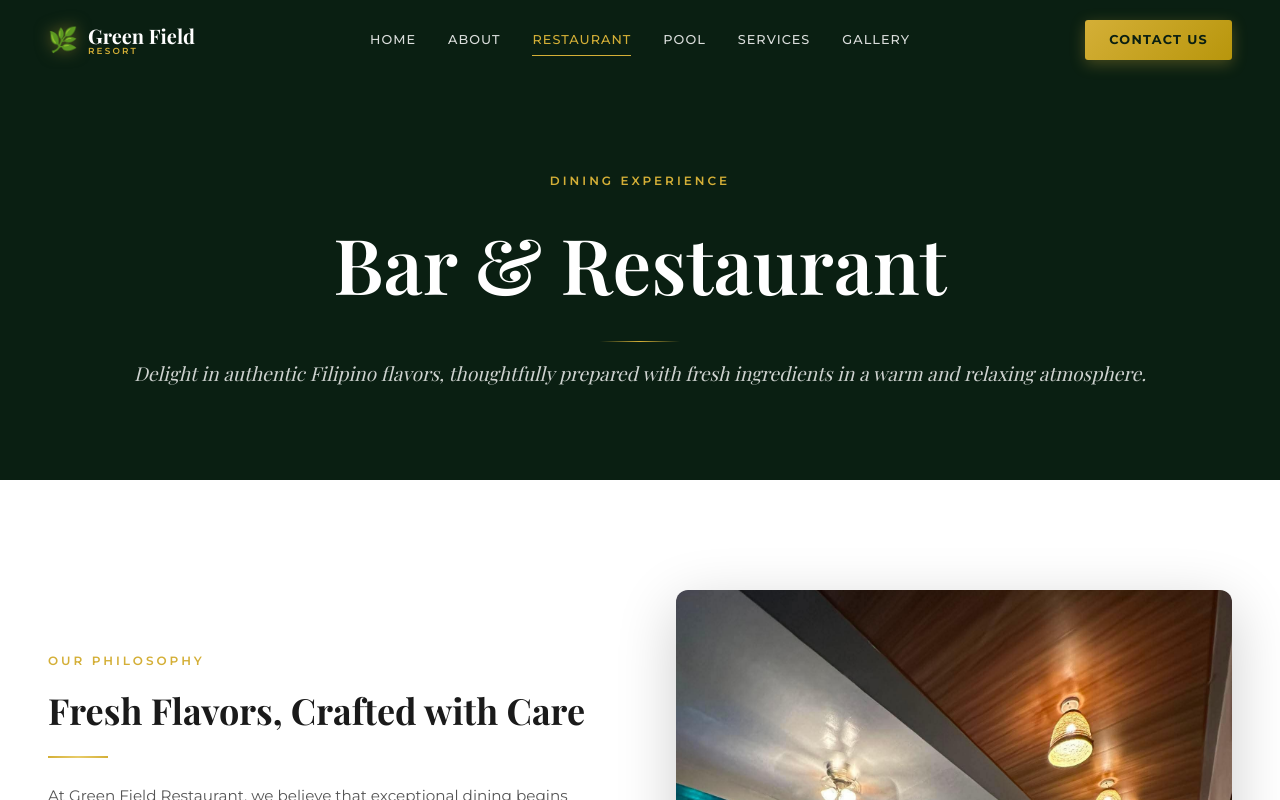
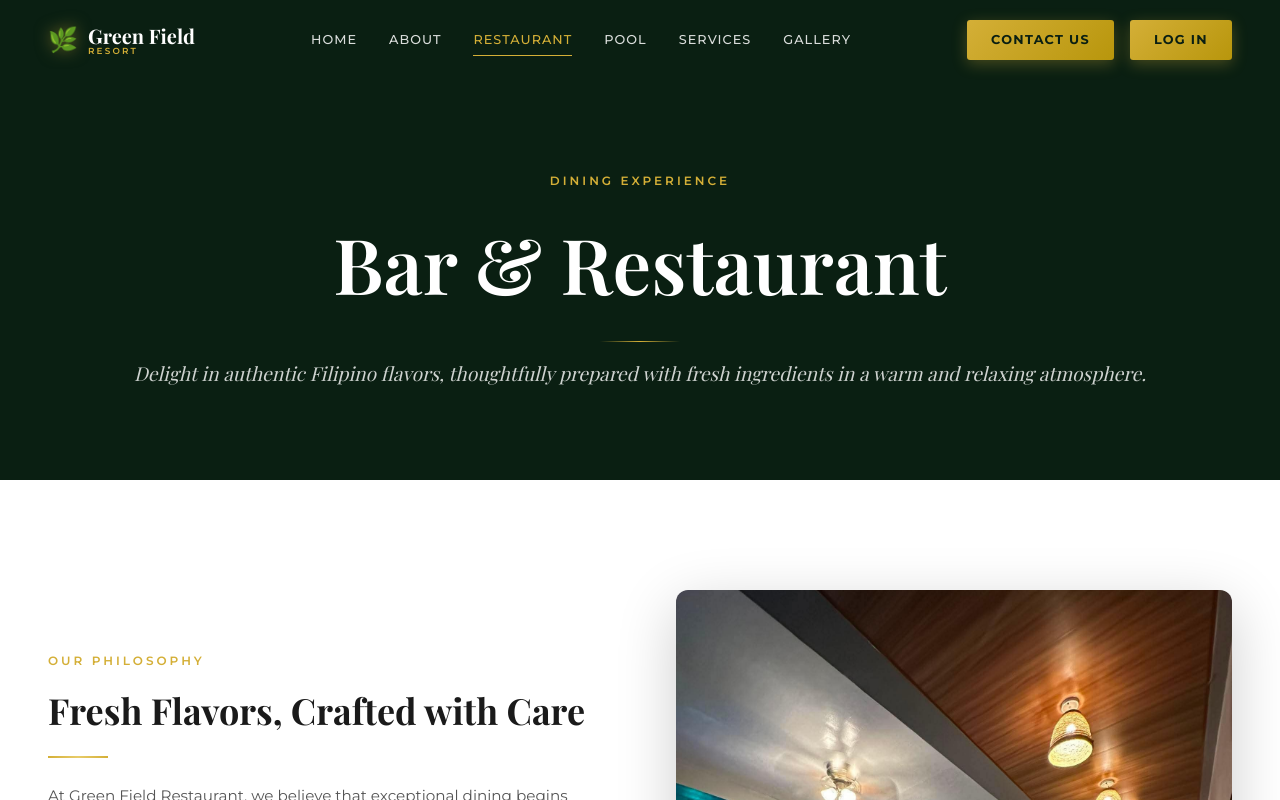
Before and after one commit to greenfieldresorthotel-web/Greenfield-ResortHotel, an Angular app: page /restaurant in a window 1280 px wide. Shown: the top 800 px of the page. Built offline with nearby package versions, Linux system fonts and the light colour scheme; a web font is replaced by a local one.

Commit message:
inventory log in

```diff
--- a/src/app/features/contact/contact.component.html
+++ b/src/app/features/contact/contact.component.html
@@ -1,11 +1,10 @@
 <!-- Hero -->
-<section class="page-hero" style="background-image: url('https://picsum.photos/seed/contact-hero/1920/700')">
+<section class="page-hero" style="background-image: url('images/BG/outside.jpeg')">
   <div class="page-hero__overlay"></div>
   <div class="page-hero__content">
     <span class="overline">We're Here to Help</span>
     <h1 class="page-hero__title">Contact Us</h1>
     <div class="gold-line"></div>
-    <p class="page-hero__subtitle">Our concierge team is available 24 hours a day</p>
   </div>
 </section>
 
--- a/src/app/features/not-found/not-found.component.html
+++ b/src/app/features/not-found/not-found.component.html
@@ -14,7 +14,7 @@
       </a>
       <a routerLink="/contact" class="btn btn-outline-gold btn-lg">
         <mat-icon>support_agent</mat-icon>
-        Contact Concierge
+        Contact Us
       </a>
     </div>
     <div class="not-found__links">
--- a/src/app/layouts/navbar/navbar.component.html
+++ b/src/app/layouts/navbar/navbar.component.html
@@ -29,6 +29,9 @@
       <a routerLink="/contact" class="navbar__book-btn" (click)="closeMenu()">
         Contact Us
       </a>
+      <a href="https://pos-frontend-six-nu.vercel.app/login" class="navbar__book-btn" (click)="closeMenu()">
+        Log in
+      </a>
       <button
         class="navbar__hamburger"
         [class.open]="menuOpen()"
@@ -41,6 +44,7 @@
       </button>
     </div>
   </div>
+
 
   <!-- Mobile Menu -->
   <div class="navbar__mobile-menu" [class.open]="menuOpen()" role="navigation" aria-label="Mobile navigation">
@@ -57,5 +61,9 @@
     <a routerLink="/contact" class="navbar__mobile-book-btn" (click)="closeMenu()">
       Contact Us
     </a>
+    <a href="https://pos-frontend-six-nu.vercel.app/login" class="navbar__book-btn" (click)="closeMenu()">
+      Log in
+    </a>
   </div>
+  <div></div>
 </header>
```
